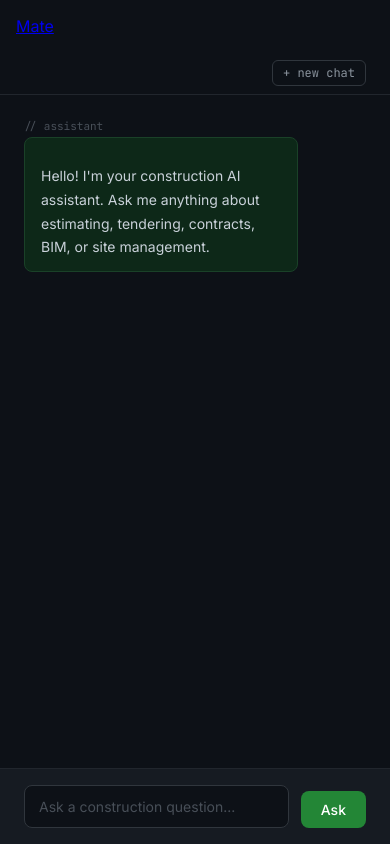
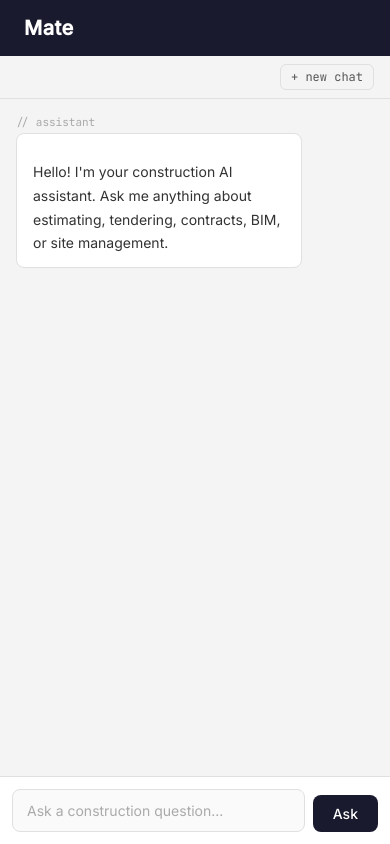
Before and after one commit to Mehdi-ke/Mate, a Flask app: page /tools/construction-assistant/ in a window 390 px wide. Run offline with Flask 3, Linux system fonts and the light colour scheme.

Commit message:
Apply unified light theme across Mate
Introduce a single light palette as CSS custom properties in the shared
stylesheet and harmonise every surface around the Site Report tool's navy
(#1a1a2e) accent on a light (#f4f4f4) background.

- Shared shell: :root palette variables, Inter as the app-wide font,
  branded navy nav bar, elevated tool cards with hover, navy buttons.
- Construction AI Assistant: converted from the dark GitHub-style theme to
  the light palette; all blue/green accents (headings, bold, focus, submit
  button) replaced with the navy accent.
- Fix mobile input-row overflow: add min-width:0 to the flex textarea so it
  can shrink, plus a narrow-screen media query trimming padding, so the
  Ask button is no longer clipped on phones.
- Site Report: switch on-screen body font Arial -> Inter for consistency;
  navy accents and the @media print (A4) rules left untouched.

Co-Authored-By: Claude Opus 4.8 <noreply@anthropic.com>

```diff
--- a/static/style.css
+++ b/static/style.css
@@ -1,3 +1,15 @@
+:root {
+    --bg: #f4f4f4;
+    --surface: #ffffff;
+    --accent: #1a1a2e;
+    --accent-hover: #2d2d5e;
+    --text: #333;
+    --text-secondary: #555;
+    --text-muted: #aaa;
+    --border: #e0e0e0;
+    --radius: 8px;
+}
+
 *,
 *::before,
 *::after {
@@ -7,32 +19,73 @@
 body {
     margin: 0;
     font-size: 16px;
-    font-family: sans-serif;
+    font-family: 'Inter', sans-serif;
+    background: var(--bg);
+    color: var(--text);
 }
 
 img {
     max-width: 100%;
 }
 
-nav,
+/* Branded top bar — appears on every page via base.html */
+nav {
+    background: var(--accent);
+    padding: 1rem 1.5rem;
+}
+
+nav a {
+    color: #ffffff;
+    font-weight: 600;
+    font-size: 1.25rem;
+    letter-spacing: 0.02em;
+    text-decoration: none;
+}
+
 main {
-    padding: 1rem;
+    padding: 1.5rem;
+}
+
+/* Home landing */
+main h1 {
+    font-size: 2rem;
+    margin: 0 0 0.25rem;
 }
 
 .tagline {
-    color: #555;
+    color: var(--text-secondary);
+    margin: 0 0 1.5rem;
+    font-size: 1.05rem;
 }
 
 .tool-grid {
     display: grid;
     grid-template-columns: repeat(auto-fit, minmax(250px, 1fr));
-    gap: 1rem;
+    gap: 1.25rem;
 }
 
 .tool-card {
-    border: 1px solid #ccc;
-    border-radius: 4px;
-    padding: 1rem;
+    background: var(--surface);
+    border: 1px solid var(--border);
+    border-radius: var(--radius);
+    padding: 1.5rem;
+    box-shadow: 0 1px 3px rgba(0, 0, 0, 0.08);
+    transition: box-shadow 0.15s ease;
+}
+
+.tool-card:hover {
+    box-shadow: 0 4px 12px rgba(0, 0, 0, 0.12);
+}
+
+.tool-card h2 {
+    margin: 0 0 0.5rem;
+    color: var(--accent);
+}
+
+.tool-card p {
+    color: var(--text-secondary);
+    margin: 0 0 1.25rem;
+    line-height: 1.5;
 }
 
 .button {
@@ -41,8 +94,14 @@ main {
     justify-content: center;
     min-height: 44px;
     padding: 0 1.5rem;
-    border: 1px solid #333;
-    border-radius: 4px;
-    color: inherit;
+    background: var(--accent);
+    border: none;
+    border-radius: var(--radius);
+    color: #ffffff;
+    font-weight: 500;
     text-decoration: none;
 }
+
+.button:hover {
+    background: var(--accent-hover);
+}
--- a/tools/construction_assistant/templates/construction_assistant/index.html
+++ b/tools/construction_assistant/templates/construction_assistant/index.html
@@ -3,7 +3,7 @@
 {% block content %}
   <style>
     html, body { height: 100%; }
-    body { font-family: 'Inter', sans-serif; background: #0d1117; color: #e6edf3; }
+    body { font-family: 'Inter', sans-serif; background: var(--bg); color: var(--text); }
 
     /* FIX: fill the space below Mate's nav instead of the whole viewport,
        so the chat area scrolls internally and the page itself does not. */
@@ -14,27 +14,34 @@
     .msg { display: flex; flex-direction: column; gap: 4px; max-width: 80%; }
     .msg.user { align-self: flex-end; align-items: flex-end; }
     .msg.assistant { align-self: flex-start; }
-    .msg-label { font-family: 'JetBrains Mono', monospace; font-size: 11px; color: #484f58; }
-    .msg-bubble { padding: 12px 16px; border-radius: 8px; font-size: 14px; line-height: 1.7; }
-    .msg.user .msg-bubble { background: #1c2128; border: 1px solid #30363d; color: #e6edf3; }
-    .msg.assistant .msg-bubble { background: #0d2818; border: 1px solid #1a4128; color: #c9d1d9; }
+    .msg-label { font-family: 'JetBrains Mono', monospace; font-size: 11px; color: var(--text-muted); }
+    .msg-bubble { padding: 12px 16px; border-radius: var(--radius); font-size: 14px; line-height: 1.7; }
+    .msg.user .msg-bubble { background: #fafafa; border: 1px solid var(--border); color: var(--text); }
+    .msg.assistant .msg-bubble { background: var(--surface); border: 1px solid var(--border); color: var(--text); }
     .msg.assistant .msg-bubble p { margin-bottom: 8px; }
     .msg.assistant .msg-bubble p:last-child { margin-bottom: 0; }
     .msg.assistant .msg-bubble ul, .msg.assistant .msg-bubble ol { padding-left: 20px; margin-bottom: 8px; }
     .msg.assistant .msg-bubble li { margin-bottom: 4px; }
-    .msg.assistant .msg-bubble strong { color: #3fb950; font-weight: 500; }
-    .msg.assistant .msg-bubble h1, .msg.assistant .msg-bubble h2, .msg.assistant .msg-bubble h3 { color: #58a6ff; margin-bottom: 8px; font-weight: 500; }
+    .msg.assistant .msg-bubble strong { color: var(--accent); font-weight: 600; }
+    .msg.assistant .msg-bubble h1, .msg.assistant .msg-bubble h2, .msg.assistant .msg-bubble h3 { color: var(--accent); margin-bottom: 8px; font-weight: 600; }
 
-    .assistant-bar { padding: 8px 24px; display: flex; align-items: center; gap: 10px; border-bottom: 1px solid #21262d; }
-    .assistant-bar .new-chat { background: none; border: 1px solid #30363d; border-radius: 6px; padding: 4px 10px; color: #8b949e; font-size: 12px; font-family: 'JetBrains Mono', monospace; cursor: pointer; margin-left: auto; text-decoration: none; }
-    .assistant-bar .new-chat:hover { border-color: #58a6ff; color: #58a6ff; }
+    .assistant-bar { padding: 8px 24px; display: flex; align-items: center; gap: 10px; border-bottom: 1px solid var(--border); }
+    .assistant-bar .new-chat { background: none; border: 1px solid var(--border); border-radius: 6px; padding: 4px 10px; color: var(--text-secondary); font-size: 12px; font-family: 'JetBrains Mono', monospace; cursor: pointer; margin-left: auto; text-decoration: none; }
+    .assistant-bar .new-chat:hover { border-color: var(--accent); color: var(--accent); }
 
-    .input-area { background: #161b22; border-top: 1px solid #21262d; padding: 16px 24px; display: flex; gap: 12px; align-items: flex-end; }
-    .input-area textarea { flex: 1; background: #0d1117; border: 1px solid #30363d; border-radius: 8px; padding: 10px 14px; color: #e6edf3; font-size: 14px; font-family: 'Inter', sans-serif; resize: none; outline: none; line-height: 1.5; }
-    .input-area textarea:focus { border-color: #58a6ff; }
-    .input-area textarea::placeholder { color: #484f58; }
-    .input-area button { background: #238636; border: none; border-radius: 8px; padding: 10px 20px; color: #fff; font-size: 14px; font-family: 'Inter', sans-serif; font-weight: 500; cursor: pointer; white-space: nowrap; }
-    .input-area button:hover { background: #2ea043; }
+    .input-area { background: var(--surface); border-top: 1px solid var(--border); padding: 16px 24px; display: flex; gap: 12px; align-items: flex-end; }
+    .input-area textarea { flex: 1; min-width: 0; background: #fafafa; border: 1px solid var(--border); border-radius: var(--radius); padding: 10px 14px; color: var(--text); font-size: 14px; font-family: 'Inter', sans-serif; resize: none; outline: none; line-height: 1.5; }
+    .input-area textarea:focus { border-color: var(--accent); }
+    .input-area textarea::placeholder { color: var(--text-muted); }
+    .input-area button { background: var(--accent); border: none; border-radius: var(--radius); padding: 10px 20px; color: #fff; font-size: 14px; font-family: 'Inter', sans-serif; font-weight: 500; cursor: pointer; white-space: nowrap; }
+    .input-area button:hover { background: var(--accent-hover); }
+
+    /* Give the input row more room on narrow phones so nothing is clipped. */
+    @media (max-width: 480px) {
+      .input-area { padding: 12px; gap: 8px; }
+      .chat-area { padding: 16px; }
+      .assistant-bar { padding: 8px 16px; }
+    }
   </style>
 
   <div class="assistant-bar">
--- a/tools/site_report/templates/site_report/index.html
+++ b/tools/site_report/templates/site_report/index.html
@@ -5,7 +5,7 @@
     * { margin: 0; padding: 0; box-sizing: border-box; }
 
     body {
-      font-family: 'Arial', sans-serif;
+      font-family: 'Inter', sans-serif;
       background: #f4f4f4;
       color: #333;
     }
```
